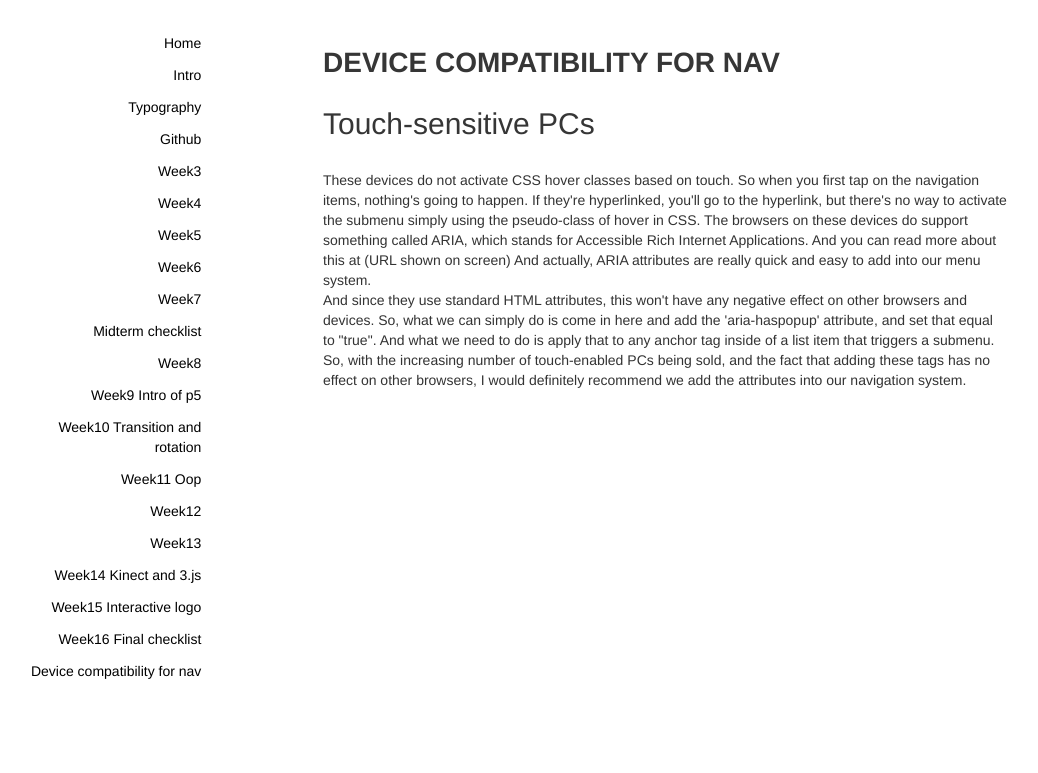
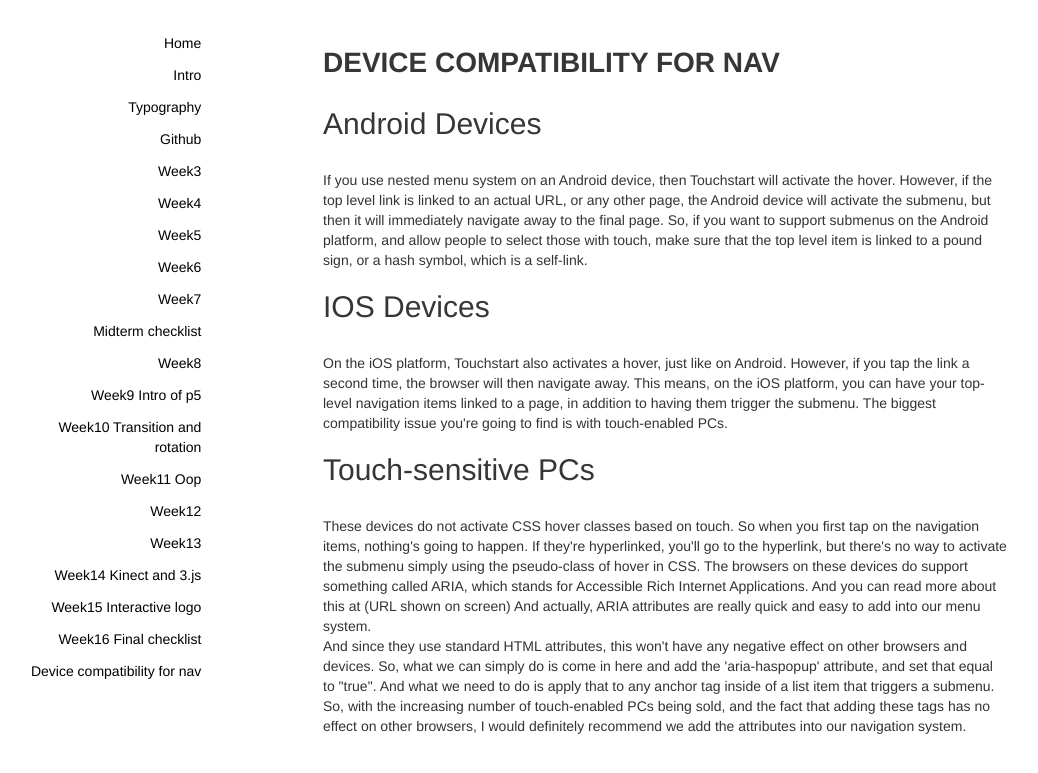
Before and after one commit to zhenzhenqi/MMP240, a Jekyll site: the page built from _posts/2015-05-11-Device Compatibility for Nav.html, in a window 1280 px wide. Shown: the top 773 px of the page, without its empty margins (26-1064 px from the left). Built offline with Jekyll 4.4.1, drawn with Linux system fonts in a browser that asks for light colours; nearby versions of some CDN libraries.

Commit message:
compatibility

```diff
--- a/_posts/2015-05-11-Device Compatibility for Nav.html
+++ b/_posts/2015-05-11-Device Compatibility for Nav.html
@@ -2,13 +2,17 @@
 layout: default
 ---
 
+<div>
+    <h2>Android Devices</h2>
+    <p> If you use nested menu system on an Android device, then Touchstart will activate the hover. However, if the top level link is linked to an actual URL, or any other page, the Android device will activate the submenu, but then it will immediately navigate away to the final page. So, if you want to support submenus on the Android platform, and allow people to select those with touch, make sure that the top level item is linked to a pound sign, or a hash symbol, which is a self-link.</p>
+</div>
+
+<div>
+    <h2>IOS Devices</h2>
+    <p>On the iOS platform, Touchstart also activates a hover, just like on Android. However, if you tap the link a second time, the browser will then navigate away. This means, on the iOS platform, you can have your top-level navigation items linked to a page, in addition to having them trigger the submenu. The biggest compatibility issue you're going to find is with touch-enabled PCs.</p>
+</div>
 
 <div>
     <h2>Touch-sensitive PCs</h2>
     <p>These  devices do not activate CSS hover classes based on touch. So when you first tap on the navigation items, nothing's going to happen. If they're hyperlinked, you'll go to the hyperlink, but there's no way to activate the submenu simply using the pseudo-class of hover in CSS. The browsers on these devices do support something called ARIA, which stands for Accessible Rich Internet Applications. And you can read more about this at (URL shown on screen) And actually, ARIA attributes are really quick and easy to add into our menu system.<br>And since they use standard HTML attributes, this won't have any negative effect on other browsers and devices. So, what we can simply do is come in here and add the 'aria-haspopup' attribute, and set that equal to "true". And what we need to do is apply that to any anchor tag inside of a list item that triggers a submenu. So, with the increasing number of touch-enabled PCs being sold, and the fact that adding these tags has no effect on other browsers, I would definitely recommend we add the attributes into our navigation system.</p>
 </div>
-
-<div>
-   <h2></h2>
-   <p></p>
-</div>
```
